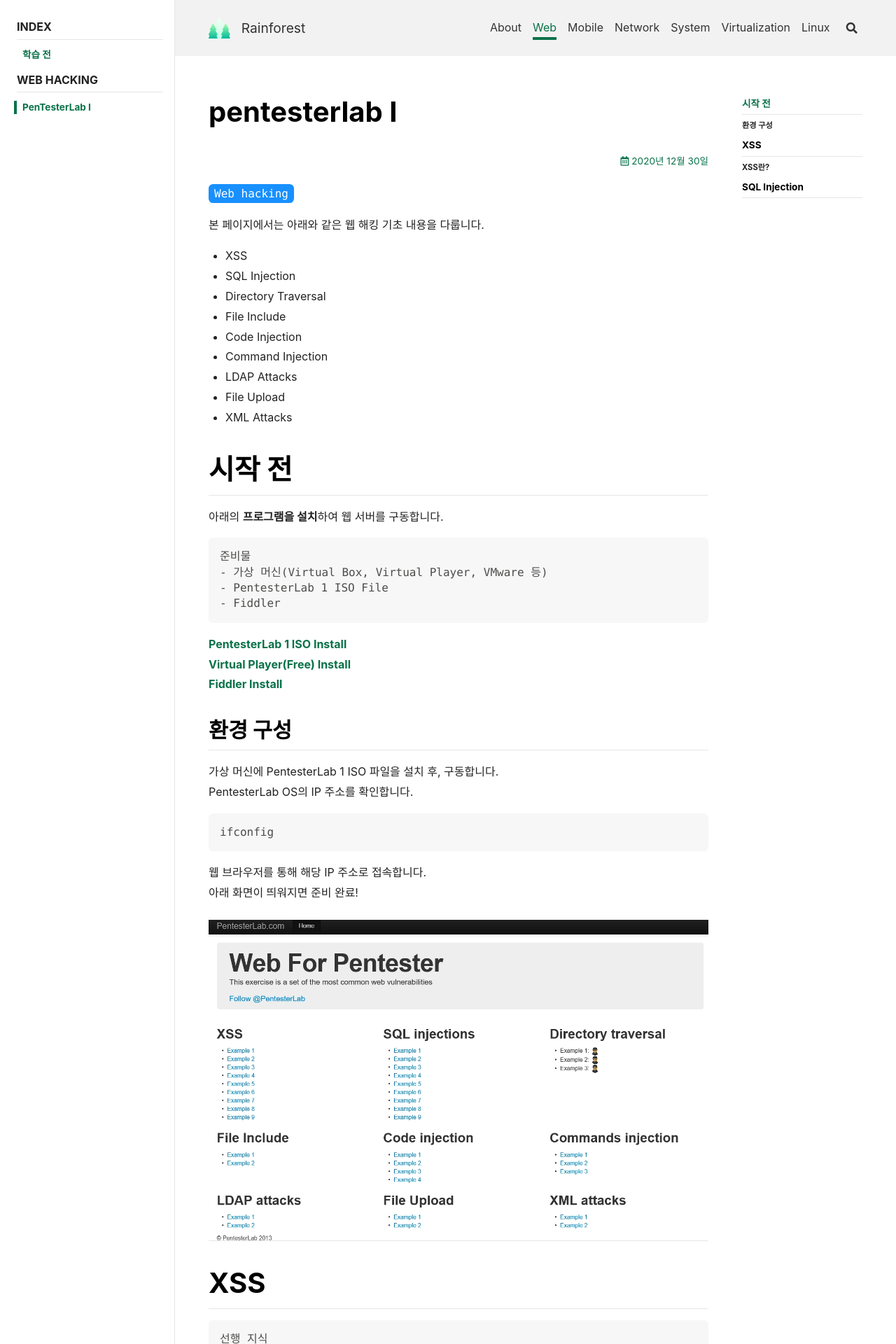
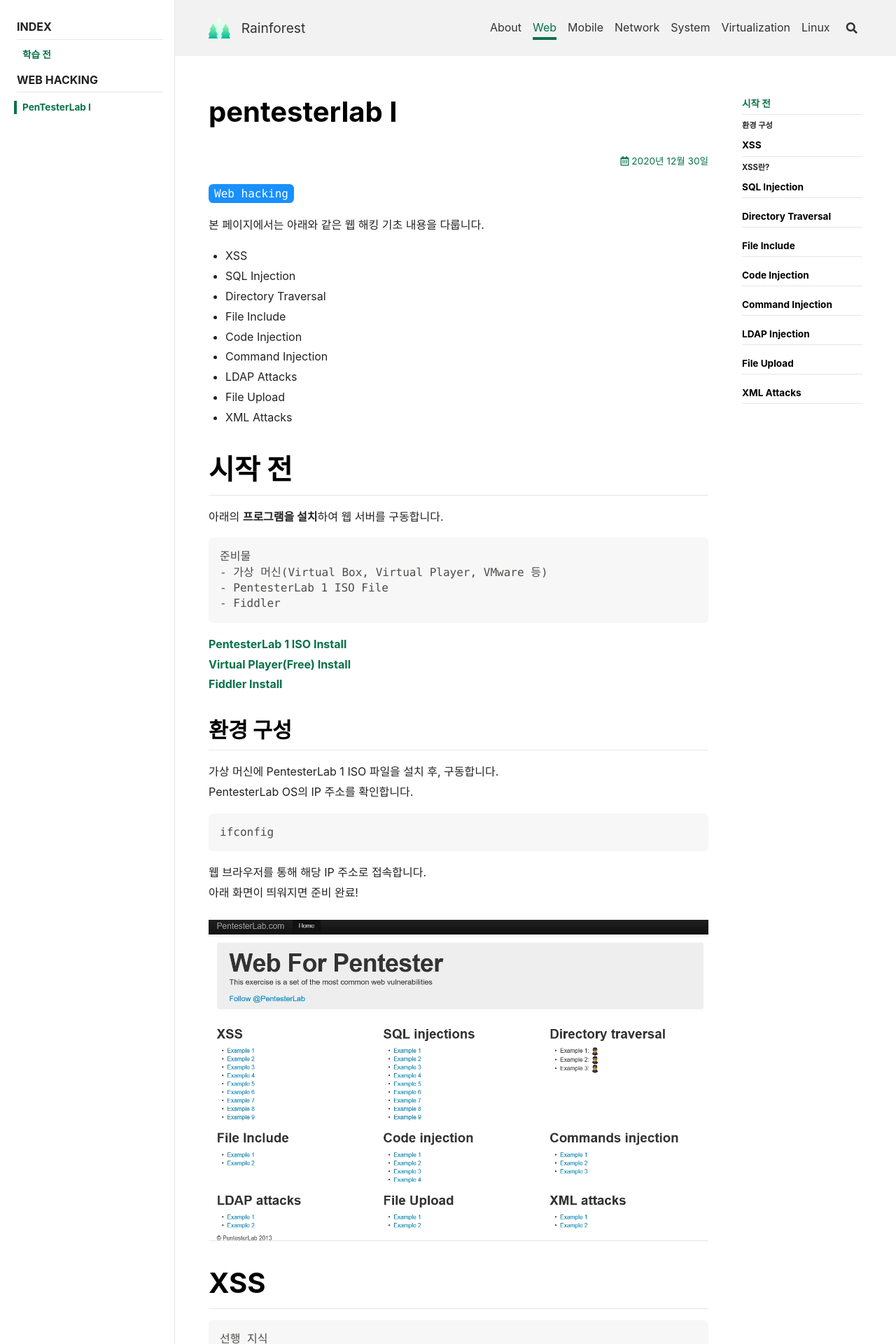
Before and after one commit to abysswhale/abysswhale.github.io, a Jekyll site: the page built from tech_collections/_web/1.1-web-petesterlab1.md, in a window 1280 px wide. Shown: the top 1920 px of the page at 70% size. Built offline with Jekyll 4.4.1, drawn with Linux system fonts in a browser that asks for light colours; nearby versions of some CDN libraries; comment, search, counter and statistics services are not loaded; some of the changed text lies outside the part shown.

Commit message:
Update 1.1-web-petesterlab1.md

```diff
--- a/tech_collections/_web/1.1-web-petesterlab1.md
+++ b/tech_collections/_web/1.1-web-petesterlab1.md
@@ -59,3 +59,26 @@
 ---
 # SQL Injection
 테스트 문서입니다.
+
+---
+# Directory Traversal
+
+---
+# File Include
+
+---
+# Code Injection
+
+---
+# Command Injection
+
+---
+# LDAP Injection
+
+---
+# File Upload
+
+---
+# XML Attacks
+
+---
```
